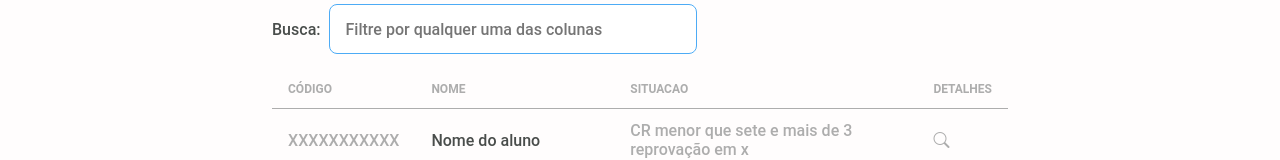
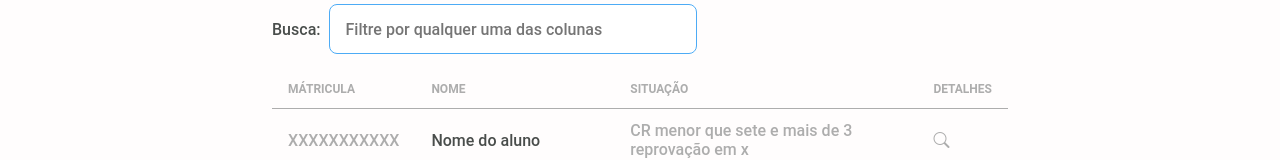
Before and after one commit to pedroAndrad1/sagui, a Next.js app: page /jubilamento in a window 1280 px wide. Shown: the part 261-421 px from the top of the page. Built offline with nearby package versions, Linux system fonts and the light colour scheme.

Commit message:
Acerto dos nomes das colunas da página de jubilamento

```diff
--- a/src/pages/jubilamento.tsx
+++ b/src/pages/jubilamento.tsx
@@ -39,7 +39,7 @@ export default function Jubilamento() {
     const columns = useMemo(
         () => [
             {
-                Header: 'Código',
+                Header: 'Mátricula',
                 accessor: 'matricula' //chave da info para a coluna
             },
             {
@@ -47,7 +47,7 @@ export default function Jubilamento() {
                 accessor: 'nome' //chave da info para a coluna
             },
             {
-                Header: 'Situacao',
+                Header: 'Situação',
                 accessor: 'situacao' //chave da info para a coluna
             },
             {
```
